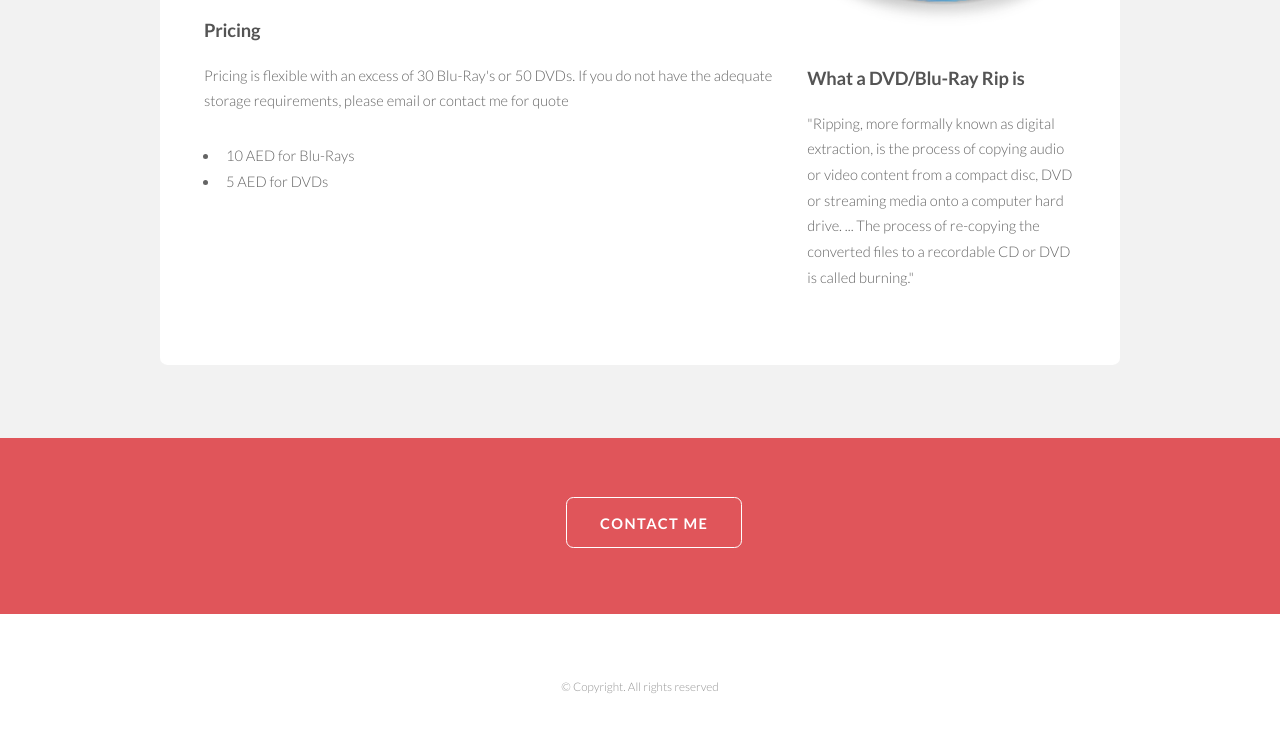
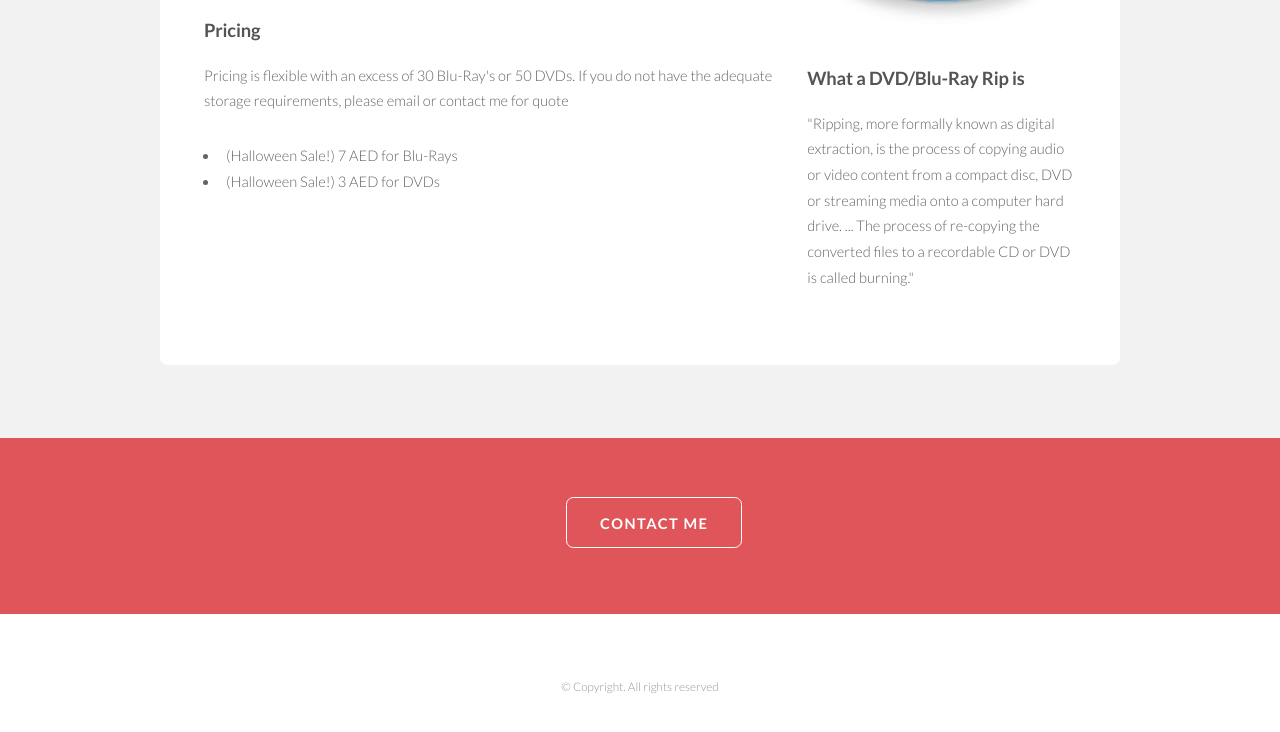
Before and after one commit to marsmission111/teksly, a plain HTML site: page backups.html in a window 1280 px wide. Shown: the part 852-1584 px from the top of the page. Drawn offline with Linux system fonts and the light colour scheme.

Commit message:
Update backups.html
added sale

```diff
--- a/backups.html
+++ b/backups.html
@@ -80,8 +80,8 @@
 									<h3>Pricing</h3>
 									<p>Pricing is flexible with an excess of 30 Blu-Ray's or 50 DVDs. If you do not have the adequate storage requirements, please email or contact me for quote</p>
 									<ul>
-										<li>10 AED for Blu-Rays</li>
-										<li>5 AED for DVDs</li>
+										<li>(Halloween Sale!) 7 AED for Blu-Rays</li>
+										<li>(Halloween Sale!) 3 AED for DVDs</li>
 									</ul>
 								</section>
 
```
